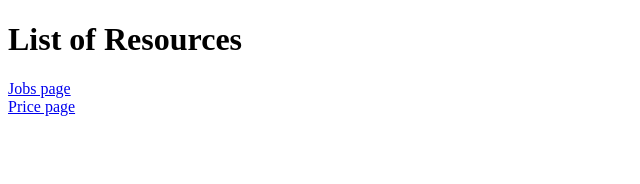
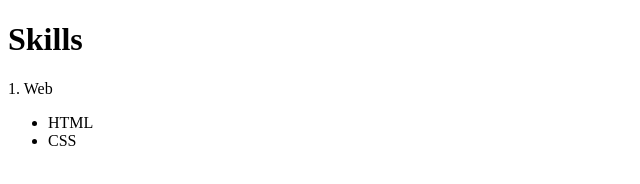
Before and after one commit to MyCool-DJ/MIMO-Login-Form, a plain HTML site: page index.html in a window 1280 px wide. Shown: the whole page, without its empty margins (0-640 px from the left). Drawn offline with Linux system fonts and the light colour scheme.

Commit message:
NEW project

```diff
--- a/index.html
+++ b/index.html
@@ -7,11 +7,15 @@
     <link href="style.css" rel="stylesheet" type="text/css" />
   </head>
   <body>
- 		<h1>List of Resources</h1>
-			<a
-				href="https://getmimo.com/jobs">Jobs page</a>
-				<br>
-			<a href="https://getmimo.com/pricing">Price page</a>
+ 		<h1>Skills</h1>
+		<p>1. Web</p>
+			<ul>
+				<li>
+					HTML
+					<li>
+						CSS
+				</li>
+			</ul>
     <script src="script.js"></script>
   </body>
 </html>
```
